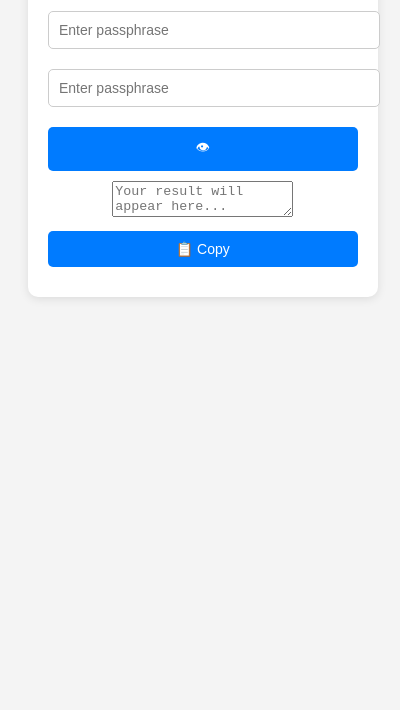
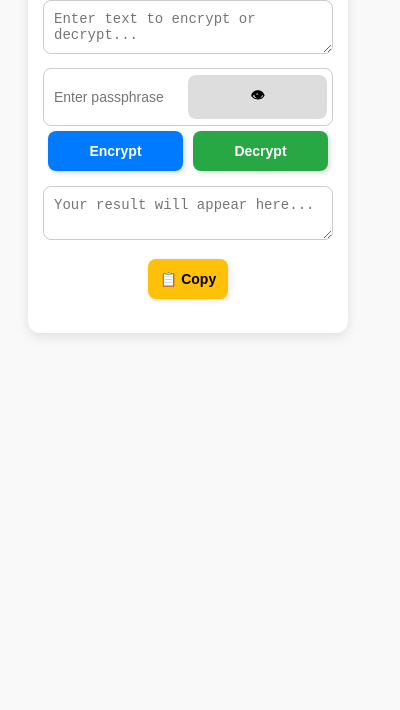
Before and after one commit to FrankCharleston/openForum, a browser extension: page popup.html in a window 400 px wide. Shown: the part 134-844 px from the top of the page. Drawn offline with Linux system fonts and the light colour scheme.

Commit message:
chore: fleshing out 1.0

```diff
--- a/popup.css
+++ b/popup.css
@@ -1,66 +1,117 @@
+/* General Styling */
 body {
-    font-family: Arial, sans-serif;
+    font-family: "Arial", sans-serif;
     text-align: center;
     padding: 20px;
     background: #f9f9f9;
-    width: 300px;
+    width: 320px;
 }
 
+/* Container */
 .container {
     background: white;
     padding: 15px;
-    border-radius: 10px;
-    box-shadow: 0 2px 10px rgba(0, 0, 0, 0.1);
+    border-radius: 12px;
+    box-shadow: 0 4px 12px rgba(0, 0, 0, 0.1);
 }
 
+/* Text & Input Fields */
 textarea, input {
     width: 100%;
     padding: 10px;
     margin: 10px 0;
     border: 1px solid #ccc;
-    border-radius: 5px;
+    border-radius: 8px;
     font-size: 14px;
+    box-sizing: border-box;
 }
 
+/* Passphrase Input Group */
+.input-group {
+    display: flex;
+    align-items: center;
+    border: 1px solid #ccc;
+    border-radius: 8px;
+    overflow: hidden;
+}
+
+.input-group input {
+    flex: 1;
+    border: none;
+    padding: 10px;
+    outline: none;
+}
+
+.input-group button {
+    background: #ddd;
+    border: none;
+    padding: 10px;
+    cursor: pointer;
+    transition: background 0.2s;
+}
+
+.input-group button:hover {
+    background: #bbb;
+}
+
+/* Button Group */
 .button-group {
     display: flex;
     justify-content: space-between;
 }
 
+/* Buttons */
 button {
     flex: 1;
-    padding: 10px;
+    padding: 12px;
     margin: 5px;
     border: none;
-    border-radius: 5px;
+    border-radius: 8px;
     cursor: pointer;
     font-size: 14px;
-    transition: background 0.2s;
+    transition: all 0.2s ease-in-out;
+    font-weight: bold;
 }
 
+/* Encrypt Button */
 #encryptBtn {
     background: #007bff;
     color: white;
+    box-shadow: 2px 2px 5px rgba(0, 0, 0, 0.15);
 }
 
 #encryptBtn:hover {
     background: #0056b3;
+    transform: scale(1.05);
 }
 
+/* Decrypt Button */
 #decryptBtn {
     background: #28a745;
     color: white;
+    box-shadow: 2px 2px 5px rgba(0, 0, 0, 0.15);
 }
 
 #decryptBtn:hover {
     background: #1e7e34;
+    transform: scale(1.05);
 }
 
+/* Copy Button */
 #copyBtn {
     background: #ffc107;
     color: black;
+    box-shadow: 2px 2px 5px rgba(0, 0, 0, 0.1);
 }
 
 #copyBtn:hover {
     background: #e0a800;
+    transform: scale(1.05);
 }
+
+/* Status Message */
+#statusMessage {
+    margin-top: 10px;
+    font-size: 14px;
+    font-weight: bold;
+}
--- a/popup.html
+++ b/popup.html
@@ -4,20 +4,29 @@
     <meta charset="UTF-8">
     <meta name="viewport" content="width=device-width, initial-scale=1.0">
     <title>OpenForum Encryption</title>
-    <link rel="stylesheet" href="styles.css">
+    <link rel="stylesheet" href="popup.css">
     <script src="popup.js" defer></script>
 </head>
 <body>
     <div class="container">
         <h1>🔐 OpenForum</h1>
+
         <textarea id="textInput" placeholder="Enter text to encrypt or decrypt..."></textarea>
-        <input type="password" id="passphrase" placeholder="Enter passphrase">
+
         <div class="input-group">
-            <input type="password" id="passphraseInput" placeholder="Enter passphrase">
-            <button id="togglePassphrase">👁</button>
+            <input type="password" id="passphrase" placeholder="Enter passphrase">
+            <button id="togglePassphrase">👁</button> <!-- ✅ Added Missing Button -->
         </div>
+
+        <div class="button-group">
+            <button id="encryptBtn">Encrypt</button>
+            <button id="decryptBtn">Decrypt</button>
+        </div>
+
         <textarea id="output" readonly placeholder="Your result will appear here..."></textarea>
         <button id="copyBtn">📋 Copy</button>
+
+        <p id="statusMessage"></p> <!-- ✅ Added Status Message Display -->
     </div>
 </body>
 </html>
--- a/popup.js
+++ b/popup.js
@@ -3,8 +3,8 @@ document.addEventListener("DOMContentLoaded", function () {
     const decryptBtn = document.getElementById("decryptBtn");
     const copyBtn = document.getElementById("copyBtn");
     const togglePassphraseBtn = document.getElementById("togglePassphrase");
-    const passphraseInput = document.getElementById("passphraseInput");
-    const messageInput = document.getElementById("messageInput");
+    const passphraseInput = document.getElementById("passphrase");
+    const textInput = document.getElementById("textInput");
     const output = document.getElementById("output");
     const statusMessage = document.getElementById("statusMessage");
 
@@ -30,12 +30,12 @@ document.addEventListener("DOMContentLoaded", function () {
     });
 
     function processText(mode) {
-        if (!messageInput || !passphraseInput) {
+        if (!textInput || !passphraseInput) {
             showStatus("⚠️ Missing input fields!", "error");
             return;
         }
 
-        const text = messageInput.value.trim();
+        const text = textInput.value.trim();
         const passphrase = passphraseInput.value.trim();
 
         if (!text || !passphrase) {
```
